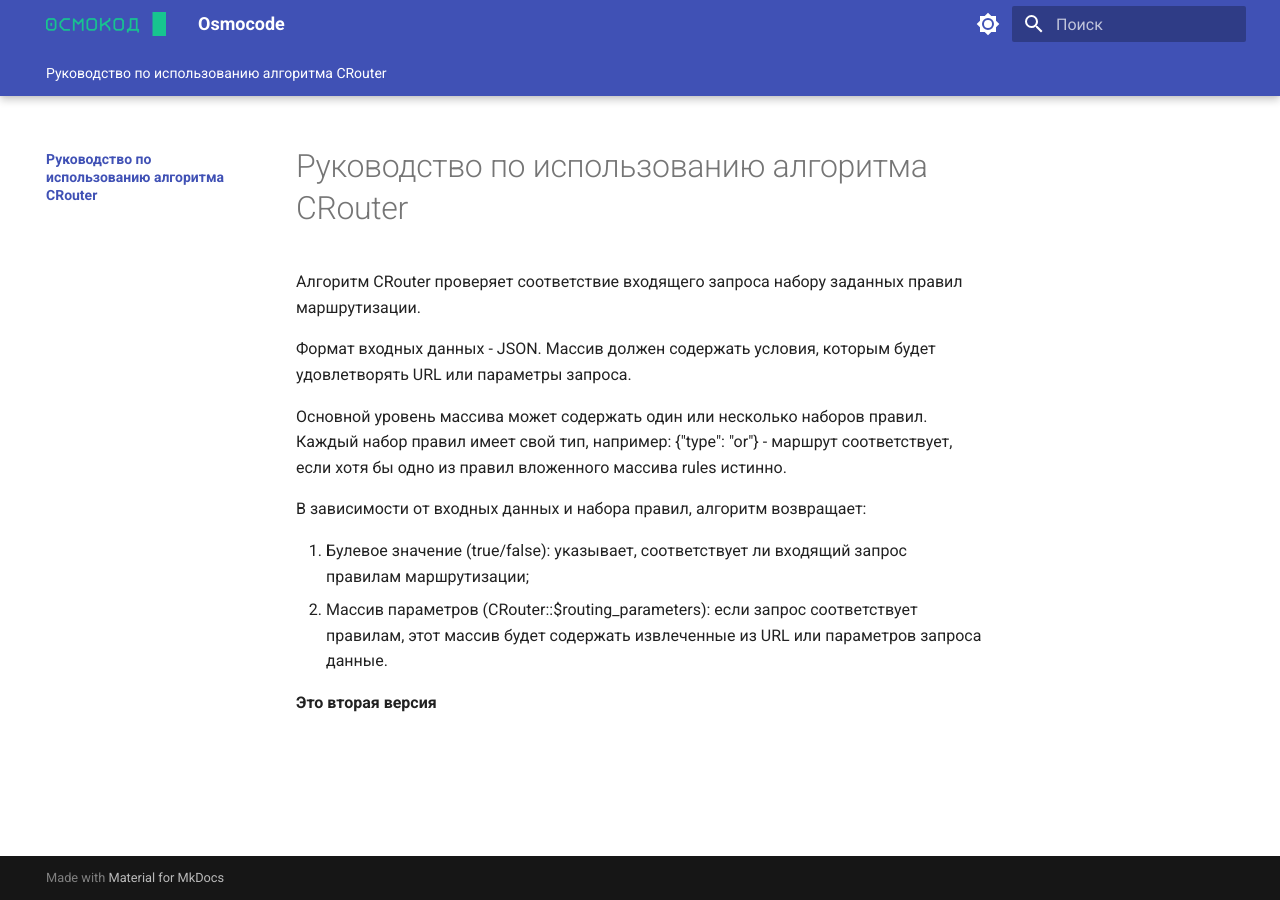
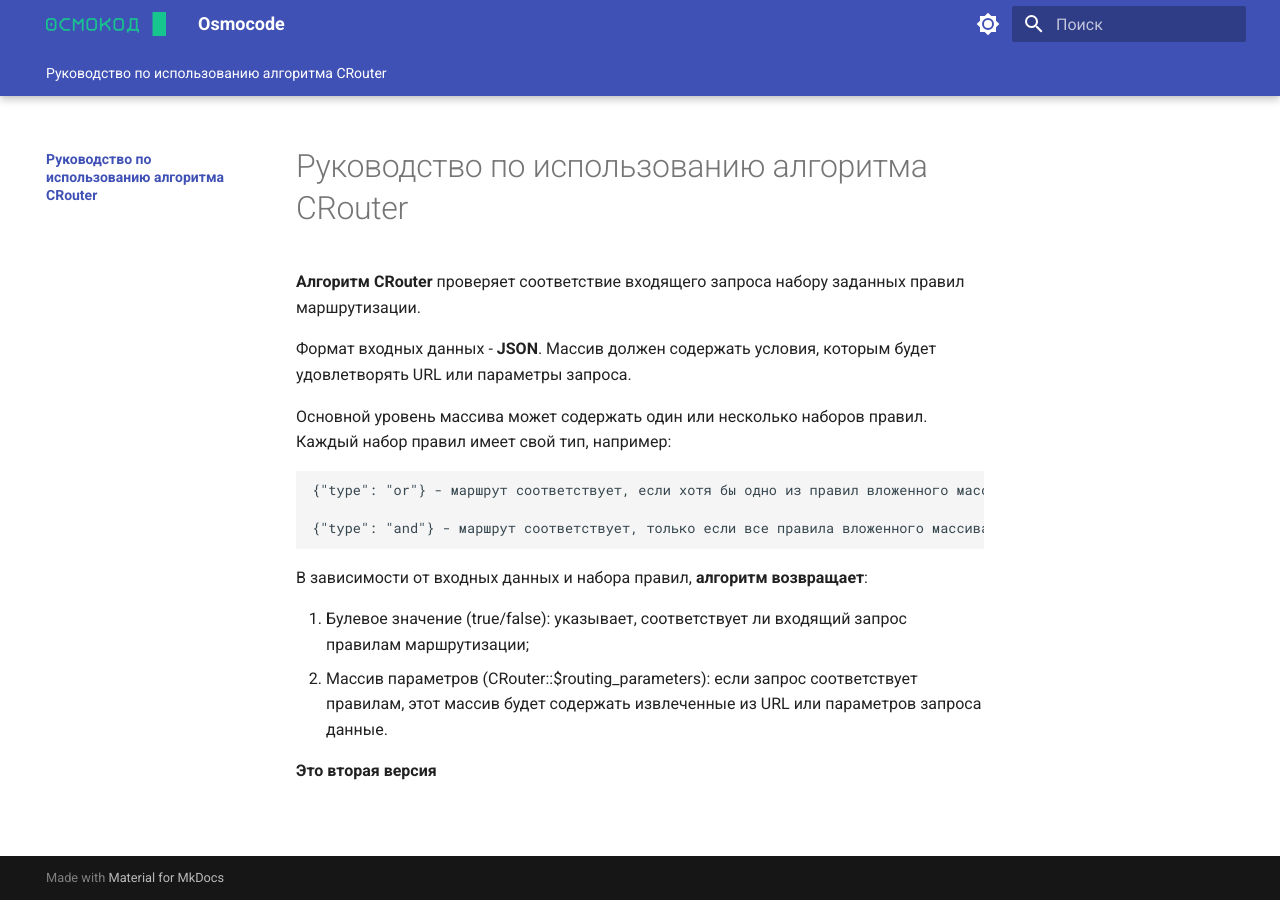
Before and after one commit to mihich-designed/osmocode, an MkDocs documentation site: the page built from docs/router_guide/index.md, in a window 1280 px wide. Built offline with MkDocs 1.6.1 and Material for MkDocs 9.7.7, drawn with Linux system fonts in a browser that asks for light colours; the version menu is left out.

Commit message:
13.12.2024_11.57

```diff
--- a/docs/router_guide/index.md
+++ b/docs/router_guide/index.md
@@ -1,16 +1,19 @@
 # Руководство по использованию алгоритма CRouter
 
-Алгоритм CRouter проверяет соответствие входящего запроса набору заданных
+**Алгоритм CRouter** проверяет соответствие входящего запроса набору заданных
 правил маршрутизации.
 
-Формат входных данных - JSON. Массив должен содержать условия, которым
+Формат входных данных - **JSON**. Массив должен содержать условия, которым
 будет удовлетворять URL или параметры запроса.
 
 Основной уровень массива может содержать один или несколько наборов правил.
-Каждый набор правил имеет свой тип, например: {"type": "or"} - маршрут
-соответствует, если хотя бы одно из правил вложенного массива rules истинно.
+Каждый набор правил имеет свой тип, например:
 
-В зависимости от входных данных и набора правил, алгоритм возвращает:
+    {"type": "or"} - маршрут соответствует, если хотя бы одно из правил вложенного массива rules истинно.
+
+    {"type": "and"} - маршрут соответствует, только если все правила вложенного массива rules истинны.
+
+В зависимости от входных данных и набора правил, **алгоритм возвращает**:
 
 1. Булевое значение (true/false): указывает, соответствует ли входящий запрос
 правилам маршрутизации;
```
